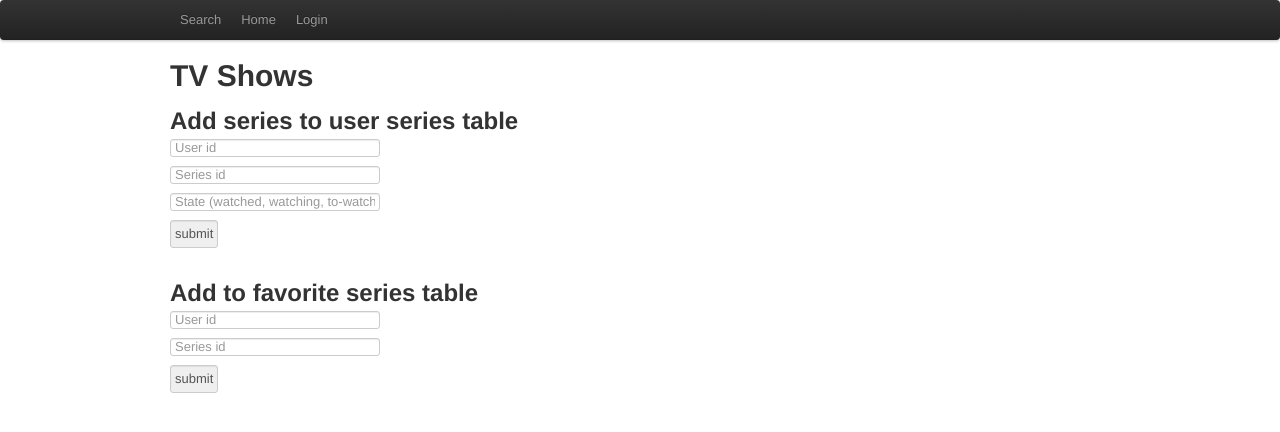
After one commit to KelseyYocum/Final_Project, a Flask app: page /series-forms in a window 1280 px wide. The commit adds this page. Shown: the top 432 px of the page. Run offline with Flask 2, Linux system fonts and the light colour scheme; parts of the project's set-up code (start-up, migrations or seed data) failed here and were passed over; some libraries are stand-ins or nearby versions.

```diff
--- a/templates/base.html
+++ b/templates/base.html
@@ -10,8 +10,10 @@
             <div class="navbar-inner">
                 <div class="container">
                     <ul class="nav">
-                        <li><a href="{{url_for("index")}}">A Blog</a></li>
+                        <li><a href="{{url_for("search_page")}}">Search</a>
+                        <li><a href="{{url_for("index")}}">Home</a></li>
                         <li><a href="{{url_for("login")}}">Login</a></li>
+
                     </ul>
                 </div>
             </div>
--- a/templates/search.html
+++ b/templates/search.html
@@ -1,7 +1,7 @@
 {% extends "base.html" %}
 
 {% block body %}
-<form class = 'submit_form' method="post" action = "/search/results">
+<form class = 'submit_form' method="post" action = "/search">
 
     <input type="text" name="search" placeholder="Type series name here"><br>
     <input type="submit" value ="search">
--- /dev/null
+++ b/templates/series_forms.html
@@ -0,0 +1,23 @@
+{% extends "base.html" %}
+
+{% block body %}
+
+<h2>Add series to user series table</h2>
+
+<form class = 'submit_form' method="post" action = "/add-user-series">
+
+    <input type="text" name="user_id" placeholder="User id"><br>
+    <input type="text" name="series_id" placeholder="Series id"><br>
+    <input type="text" name="state" placeholder="State (watched, watching, to-watch"><br>
+    <input type="submit" value ="submit">
+</form>
+
+<h2>Add to favorite series table</h2>
+<form class = 'submit_form' method="post" action = "/add-fav-series">
+
+    <input type="text" name="user_id" placeholder="User id"><br>
+    <input type="text" name="series_id" placeholder="Series id"><br>
+    <input type="submit" value ="submit">
+</form>
+
+{% endblock %}
--- a/views.py
+++ b/views.py
@@ -1,5 +1,5 @@
 from flask import Flask, render_template, redirect, request, g, session, url_for, flash
-from model import User, Series, Episode, requests, pq, add_series
+from model import session as DB, User, Series, Episode, requests, pq, add_series
 from flask.ext.login import LoginManager, login_required, login_user, current_user
 from flaskext.markdown import Markdown
 import config
@@ -92,7 +92,7 @@ def search_page():
     return render_template("search.html")
 
 
-@app.route("/search/results", methods = ["POST"])
+@app.route("/search", methods = ["POST"])
 def search_results():
     search_input = request.form.get("search")
 
@@ -111,13 +111,43 @@ def search_results():
 def display_series_info(external_series_id):
 
     #is series already in database?
-    count = model.session.query(Series).filter_by(external_id = external_series_id).count()
+    count = DB.query(Series).filter_by(external_id = external_series_id).count()
 
     if count == 0:
-        add_series(series_external_id)
-    series = model.session.query(Series).filter_by(external_id = external_series_id).one()
+        add_series(external_series_id)
+    series = DB.query(Series).filter_by(external_id = external_series_id).one()
 
     return render_template("series_page.html", series = series) # where series is a db object
 
+
+@app.route("/series-forms")
+def series_forms():
+    return render_template("series_forms.html")
+
+@app.route("/add-user-series", methods = ["POST"])
+def add_to_user_series_table():
+    user_id = int(request.form.get("user_id"))
+    series_id = int(request.form.get("series_id"))
+    state = request.form.get("state")
+
+    new_user_series = model.UserSeries(user_id=user_id, series_id=series_id, state=state)
+    DB.add(new_user_series)
+    DB.commit()
+    return redirect(url_for('series_forms'))
+
+
+@app.route("/add-fav-series", methods = ["POST"])
+def add_to_favorite_series_table():
+    user_id = int(request.form.get("user_id"))
+    series_id = int(request.form.get("series_id"))
+
+    new_fav = model.Favorite(user_id=user_id, series_id=series_id)
+    DB.add(new_fav)
+    DB.commit()
+    return redirect(url_for('series_forms'))
+
+
+
+
 if __name__ == "__main__":
     app.run(debug=True)
```
Also changed, not shown: model.py (+20 -4 lines), templates/series_page.html (+14 -0 lines), static/img/series1.jpg (added), static/img/series2.jpg (added), static/img/series3.jpg (added), 1 other file.
